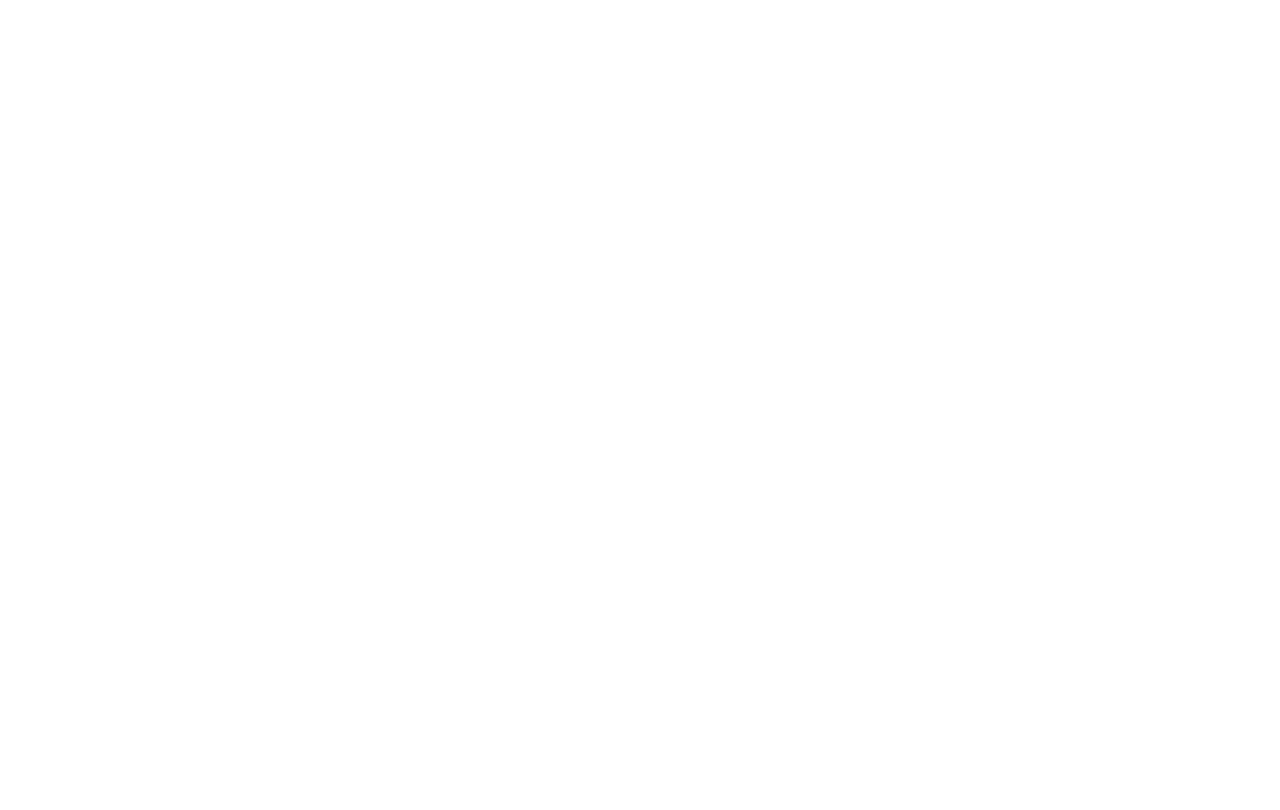
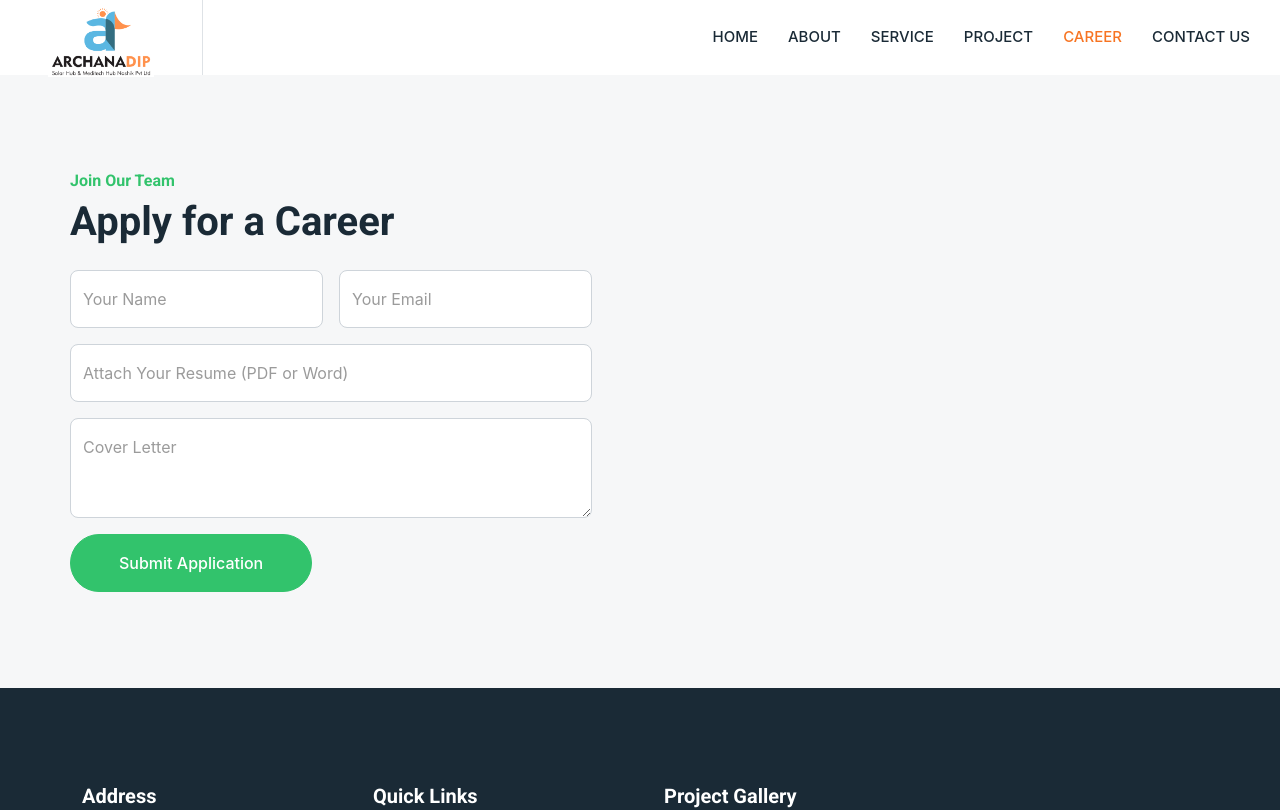
Before and after one commit to maheshtawade2308/solarproject, a React (Create React App) app: page /career in a window 1280 px wide. Before the commit this address had no page. Shown: the top 810 px of the page. Built offline with nearby package versions, Linux system fonts and the light colour scheme.

Commit message:
contact email send, career form created

```diff
--- a/src/App.js
+++ b/src/App.js
@@ -5,7 +5,8 @@
 import Service from './components/Service';
 import Project from './components/Project';
 import Contact from './components/Contact';
-import Feature from './components/Feature';
+
+import Career from './components/Career';
 
 function App() {
   return (
@@ -15,8 +16,9 @@
         <Route path='/about' element={<About/>}/>
         <Route path='/service' element={<Service/>}/>
         <Route path='/project' element={<Project/>}/>
+        <Route path='/career' element={<Career/>}/>
         <Route path='/contact' element={<Contact/>}/>
-        {/* <Route path='/feature' element={<Feature/>}/> */}
+
     </Routes>
    </Router>
   );
--- /dev/null
+++ b/src/components/Career.js
@@ -0,0 +1,83 @@
+import React from 'react';
+import Footer from './Footer';
+import Navbar from './Navbar';
+
+const Career = () => {
+  return (
+    <div>
+      <Navbar />
+      <div className="container-fluid bg-light overflow-hidden px-lg-0">
+        <div className="container career-form px-lg-0">
+          <div className="row g-0 mx-lg-0">
+            <div className="col-lg-6 career-text py-5 wow fadeIn" data-wow-delay="0.5s">
+              <div className="p-lg-5 ps-lg-0">
+                <h6 className="text-primary">Join Our Team</h6>
+                <h1 className="mb-4">Apply for a Career</h1>
+
+                <form  action="#" method='POST'>
+                  <div className="row g-3">
+                    <div className="col-md-6">
+                      <div className="form-floating">
+                        <input
+                          type="text"
+                          className="form-control"
+                          name="name"
+                          placeholder="Your Name"
+                        />
+                        <label htmlFor="name">Your Name</label>
+                      </div>
+                    </div>
+                    <div className="col-md-6">
+                      <div className="form-floating">
+                        <input
+                          type="email"
+                          className="form-control"
+                          name="email"
+                          placeholder="Your Email"
+                        />
+                        <label htmlFor="email">Your Email</label>
+                      </div>
+                    </div>
+                    <div className="col-12">
+                      <div className="form-floating">
+                        <input
+                          type="text"
+                          className="form-control"
+                          name="resume"
+                          placeholder="Attach Your Resume (PDF or Word)"
+                        />
+                        <label htmlFor="resume">Attach Your Resume (PDF or Word)</label>
+                      </div>
+                    </div>
+                    <div className="col-12">
+                      <div className="form-floating">
+                        <textarea
+                          className="form-control"
+                          placeholder="Tell us why you want to join our team and your relevant experience"
+                          name="message"
+                          style={{ height: "100px" }}
+                        ></textarea>
+                        <label htmlFor="message">Cover Letter</label>
+                      </div>
+                    </div>
+                    <div className="col-12">
+                      <button
+                        className="btn btn-primary rounded-pill py-3 px-5"
+                        type="submit"
+                      >
+                        Submit Application
+                      </button>
+                    </div>
+                  </div>
+                </form>
+              </div>
+            </div>
+          </div>
+        </div>
+      </div>
+      <Footer />
+    </div>
+  );
+}
+
+export default Career;
--- a/src/components/Contact.js
+++ b/src/components/Contact.js
@@ -17,29 +17,40 @@
                     {/* <p className="mb-4">The contact form is currently inactive. Get a functional and working contact
                         form with Ajax & PHP in a few minutes. Just copy and paste the files, add a little code and
                         you're done. <a href="https://htmlcodex.com/contact-form">Download Now</a>.</p> */}
-                    <form>
+                    <form action="https://formspree.io/f/xleyaloe" method='POST'>
                         <div className="row g-3">
                             <div className="col-md-6">
                                 <div className="form-floating">
-                                    <input type="text" className="form-control" id="name" placeholder="Your Name"/>
+                                    <input type="text"
+                                     className="form-control"
+                                     name="name"
+                                     placeholder="Your Name"
+                                     required/>
                                     <label for="name">Your Name</label>
                                 </div>
                             </div>
                             <div className="col-md-6">
                                 <div className="form-floating">
-                                    <input type="email" className="form-control" id="email" placeholder="Your Email"/>
+                                    <input type="email"
+                                    className="form-control"
+                                    name="email" placeholder="Your Email"/>
                                     <label for="email">Your Email</label>
                                 </div>
                             </div>
                             <div className="col-12">
                                 <div className="form-floating">
-                                    <input type="text" className="form-control" id="subject" placeholder="Subject"/>
+                                    <input type="text"
+                                    className="form-control"
+                                    name="subject"
+                                    placeholder="Subject"/>
                                     <label for="subject">Subject</label>
                                 </div>
                             </div>
                             <div className="col-12">
                                 <div className="form-floating">
-                                    <textarea className="form-control" placeholder="Leave a message here" id="message"
+                                    <textarea className="form-control"
+                                     placeholder="Leave a message here"
+                                     name="message"
                                         style={{height: "100px"}}></textarea>
                                     <label for="message">Message</label>
                                 </div>
@@ -55,13 +66,15 @@
 
             {/* Add Nashik Location here */}
 
-            {/* <div className="col-lg-6 pe-lg-0" style={{minHeight: "400px"}}>
+            <div className="col-lg-6 pe-lg-0" style={{minHeight: "400px"}}>
                 <div className="position-relative h-100">
-                    <iframe className="position-absolute w-100 h-100" style={{objectFit: "cover"}}
-                        src="https://www.google.com/maps/embed?pb=!1m18!1m12!1m3!1d3001156.4288297426!2d-78.01371936852176!3d42.72876761954724!2m3!1f0!2f0!3f0!3m2!1i1024!2i768!4f13.1!3m3!1m2!1s0x4ccc4bf0f123a5a9%3A0xddcfc6c1de189567!2sNew%20York%2C%20USA!5e0!3m2!1sen!2sbd!4v1603794290143!5m2!1sen!2sbd"
-                        frameborder="0" allowfullscreen="" aria-hidden="false" tabindex="0"></iframe>
+                <iframe src="https://www.google.com/maps/embed?pb=!1m18!1m12!1m3!1d3749.571092549888!2d73.77220750919398!3d19.
+                984532081338667!2m3!1f0!2f0!3f0!3m2!1i1024!2i768!4f13.1!3m3!1m2!1s0x3bddeb13a5c271d3%3A0xa41d5f0083e7cc2e!
+                2sBusiness%20center%20-%20ROONGTA!5e0!3m2!1sen!2sin!4v1697267911972!5m2!1sen!2sin"
+                width="100%" height="500" style={{border:0}} allowFullScreen="" loading="lazy"
+                referrerpolicy="no-referrer-when-downgrade"></iframe>
                 </div>
-            </div> */}
+            </div>
         </div>
     </div>
 </div>
--- a/src/components/Footer.js
+++ b/src/components/Footer.js
@@ -12,7 +12,7 @@
             <p className="mb-2"><i className="fa fa-phone-alt me-3"></i>+917030000513</p>
             <p className="mb-2"><i className="fa fa-envelope me-3"></i>archanadip2023@gmail.com</p>
             <div className="d-flex pt-2">
-              <a className="btn btn-square btn-outline-light btn-social" href="https://twitter.com"><i
+              <a className="btn btn-square btn-outline-light btn-social" href=""><i
                 className="fab fa-whatsapp"></i></a>
               <a className="btn btn-square btn-outline-light btn-social" href="https://facebook.com"><i
                 className="fab fa-facebook-f"></i></a>
--- a/src/components/Navbar.js
+++ b/src/components/Navbar.js
@@ -56,7 +56,8 @@
             <NavLink to="/about" className="nav-item nav-link" activeClassName="active-link">About</NavLink>
             <NavLink to="/service" className="nav-item nav-link" activeClassName="active-link">Service</NavLink>
             <NavLink to="/project" className="nav-item nav-link" activeClassName="active-link">Project</NavLink>
-            <NavLink to="/contact" className="nav-item nav-link" activeClassName="active-link">Contact</NavLink>
+            <NavLink to="/career" className="nav-item nav-link" activeClassName="active-link">Career</NavLink>
+            <NavLink to="/contact" className="nav-item nav-link" activeClassName="active-link">Contact US</NavLink>
                 {/* <Link to="/feature" className="nav-item nav-link">Features</Link>  */}
 
                {/* <div className="nav-item dropdown">
```
